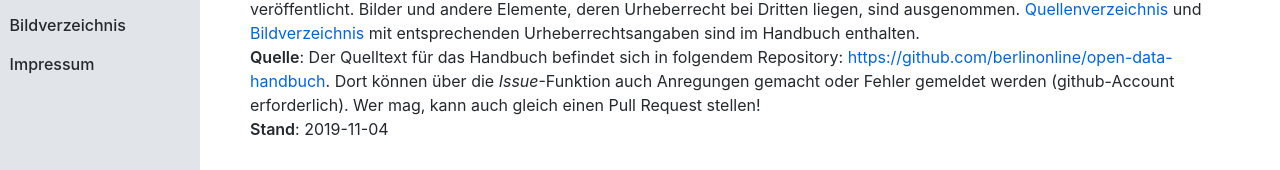
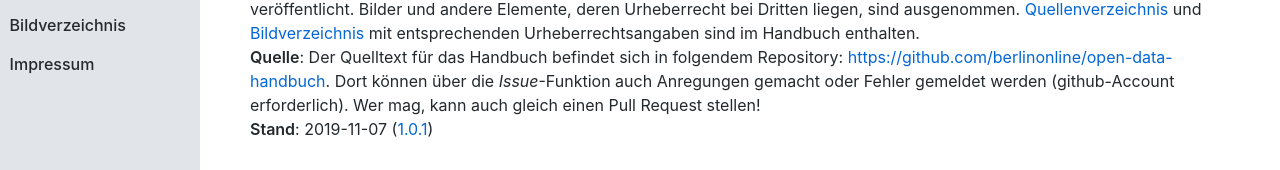
Before and after one commit to berlinonline/open-data-handbuch, a Jekyll site: the page built from index.md, in a window 1280 px wide and 900 px high, scrolled down 57266 px. Shown: the part 727-897 px from the top of the window. Built offline with Jekyll 4.4.1, drawn with Linux system fonts in a browser that asks for light colours; our own code applies the rules of GitHub Pages for plain Markdown files; comment, search, counter and statistics services are not loaded.

Commit message:
re-create targets

```diff
--- a/index.md
+++ b/index.md
@@ -1693,4 +1693,5 @@ Bilder und andere Elemente, deren Urheberrecht bei Dritten liegen, sind ausgenom
 **Quelle**: Der Quelltext für das Handbuch befindet sich in folgendem Repository: <https://github.com/berlinonline/open-data-handbuch>.
 Dort können über die _Issue_-Funktion auch Anregungen gemacht oder Fehler gemeldet werden (github-Account erforderlich).
 Wer mag, kann auch gleich einen Pull Request stellen!<br/>
-**Stand**: 2019-11-04
+**Stand**: 2019-11-07
+ ([1.0.1](https://github.com/berlinonline/open-data-handbuch/blob/master/CHANGELOG.md#101))
```
